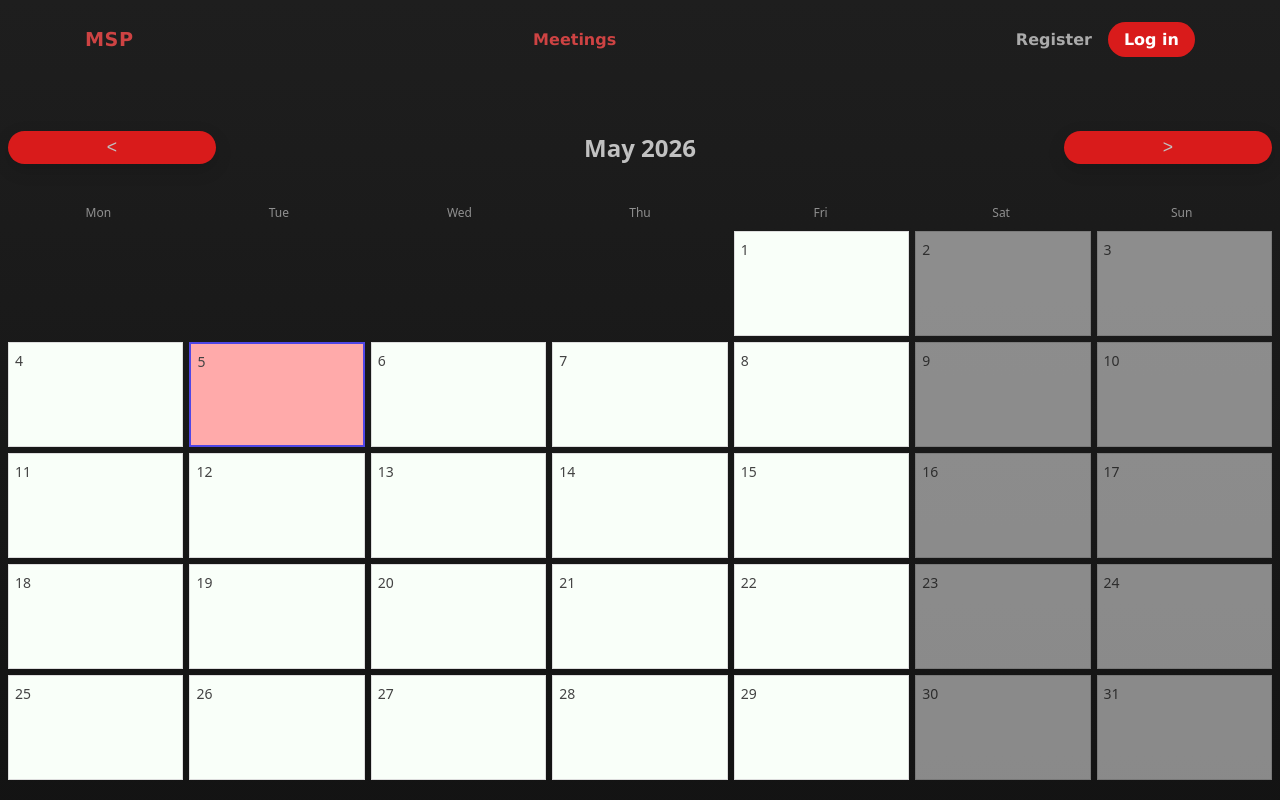
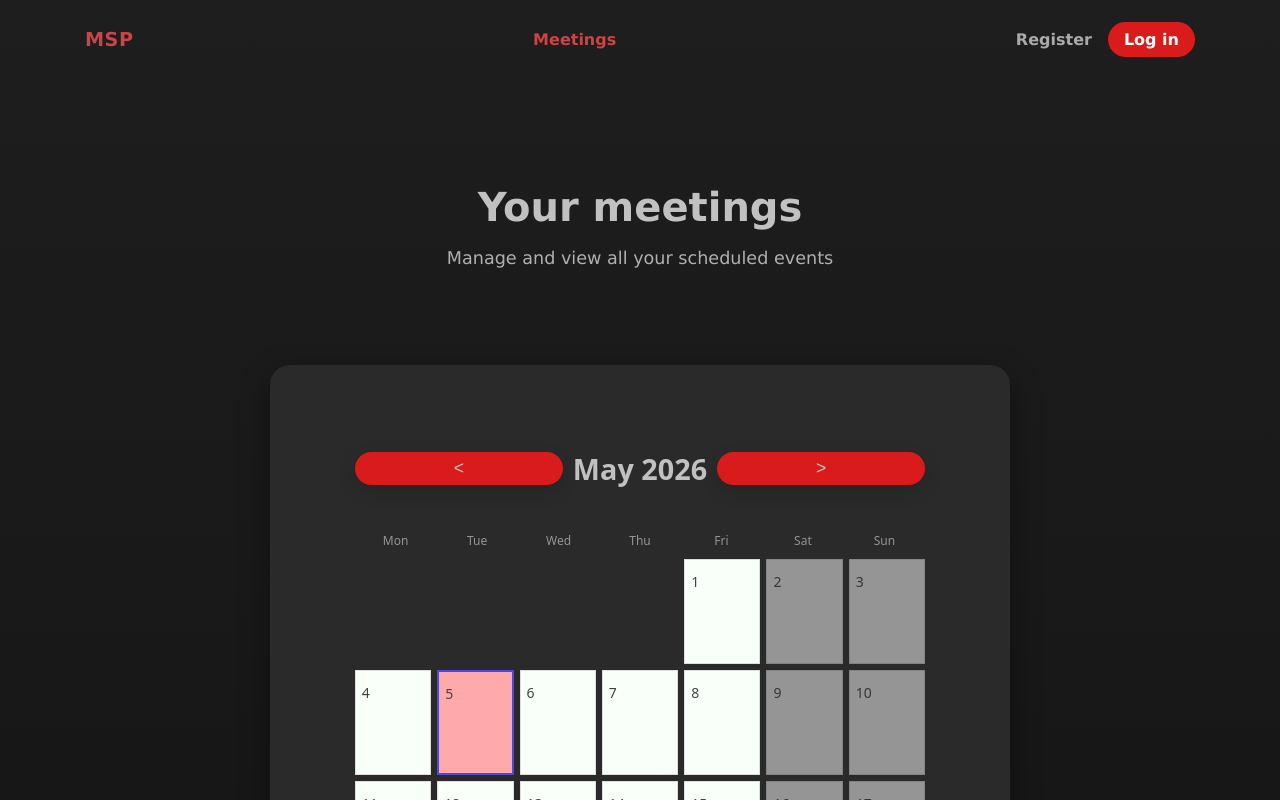
Before and after one commit to WiktorM413/meeting-scheduling-platform, a React (Vite) app in the folder frontend/: page /meetings in a window 1280 px wide. Shown: the top 800 px of the page. Built offline with nearby package versions, Linux system fonts and the light colour scheme; no server answers.

Commit message:
Fix useEffect in Meetings/Index and style Meetings/Index

```diff
--- a/frontend/src/Meetings/Index.tsx
+++ b/frontend/src/Meetings/Index.tsx
@@ -1,6 +1,6 @@
+import "./style.scss";
 import { useState, useEffect } from "react";
 import type { ResponseType } from "../api/ResponseType";
-
 import { ApiGetAllMeetingsForUser } from "../api/client";
 import HandleResponse from "../api/HandleResponse";
 import type { MeetingType } from "./MeetingType";
@@ -21,35 +21,48 @@ export default function Index()
 	{
 		try
 		{
-				let response: AxiosResponse<any, any, {}>;
-				if (userData)
+			if (!userData) {
+				setMeetings([]);
+				return;
+			}
+
+			const response = await ApiGetAllMeetingsForUser(userData.id);
+			const handled = HandleResponse(response);
+
+			setResponse(handled);
+
+			if (handled?.type === "success")
 			{
-					response = await ApiGetAllMeetingsForUser(userData.id);
-					setResponse(HandleResponse(response));
+				setMeetings(handled.data);
 			}
 			else
 			{
-					setResponse(null);
+				setMeetings([]);
 			}
-
 		}
 		catch (error)
 		{
 			console.log("Error submitting data: ", error);
 		}
-		}
+	};
 
 	loadMeetings();
+}, [userData]);
 
-	if (response?.type === "success")
-	{
-		setMeetings(response.data);
-	}
-	}, [response, setResponse, setMeetings]);
+	console.log(meetings);
 
 	return (
-		<>
+		<div className="msp-meetings">
+		<section className="msp-meetings-header">
+			<h1>Your meetings</h1>
+			<p>Manage and view all your scheduled events</p>
+		</section>
+
+		<section className="msp-meetings-calendar-wrapper">
+			<div className="msp-meetings-calendar">
 				<MspCalendar meetings={meetings}/>
-		</>
+			</div>
+		</section>
+	</div>
 	);
 }
--- /dev/null
+++ b/frontend/src/Meetings/style.scss
@@ -0,0 +1,56 @@
+@import "../variables.scss";
+@import "../animations.scss";
+
+.msp-meetings
+{
+	max-width: 1100px;
+	margin: 0 auto;
+	padding: 0 20px;
+
+	.msp-meetings-header
+	{
+		animation: fadeUp 0.6s ease both;
+
+		text-align: center;
+		padding: 80px 0 40px 0;
+
+		h1
+		{
+			font-size: 2.5rem;
+			color: $font-light;
+			margin-bottom: 10px;
+		}
+
+		p
+		{
+			color: #b0b0b0;
+			font-size: 1.1rem;
+		}
+	}
+
+	.msp-meetings-calendar-wrapper
+	{
+		animation: fadeUp 0.7s ease both;
+		animation-delay: 0.12s;
+
+		display: flex;
+		justify-content: center;
+		width: 100%;
+		margin: 40px 0 80px 0;
+	}
+
+	.msp-meetings-calendar
+	{
+		width: 100%;
+		max-width: 700px;
+		background-color: #2a2a2a;
+		border-radius: 20px;
+		box-shadow: 0 10px 30px rgba(0, 0, 0, 0.4);
+		display: flex;
+		align-items: center;
+		justify-content: center;
+		color: #888;
+		font-size: 1.2rem;
+		padding: 20px;
+	}
+}
```
Lines whose indentation alone changed are shown as unchanged.
